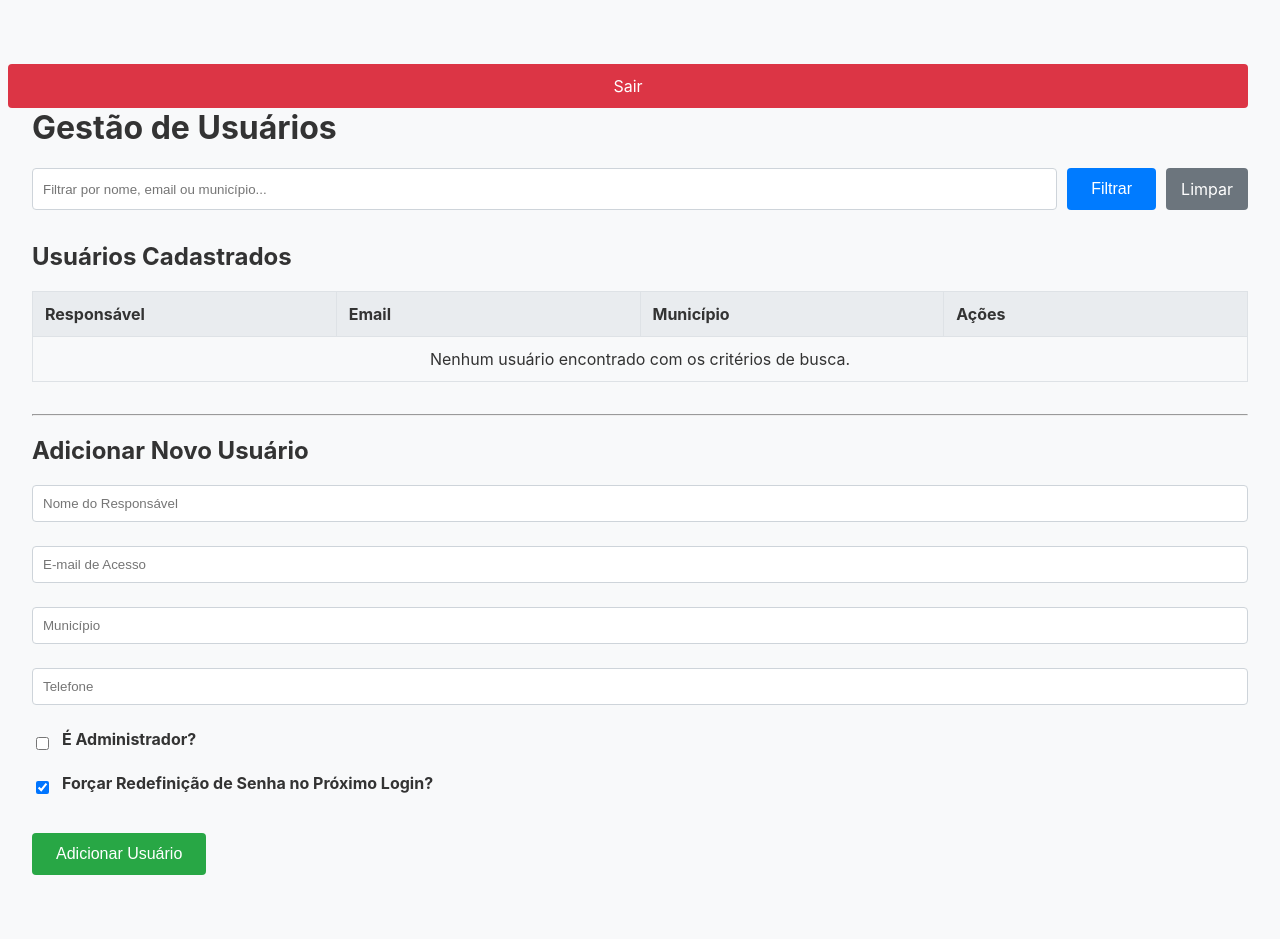
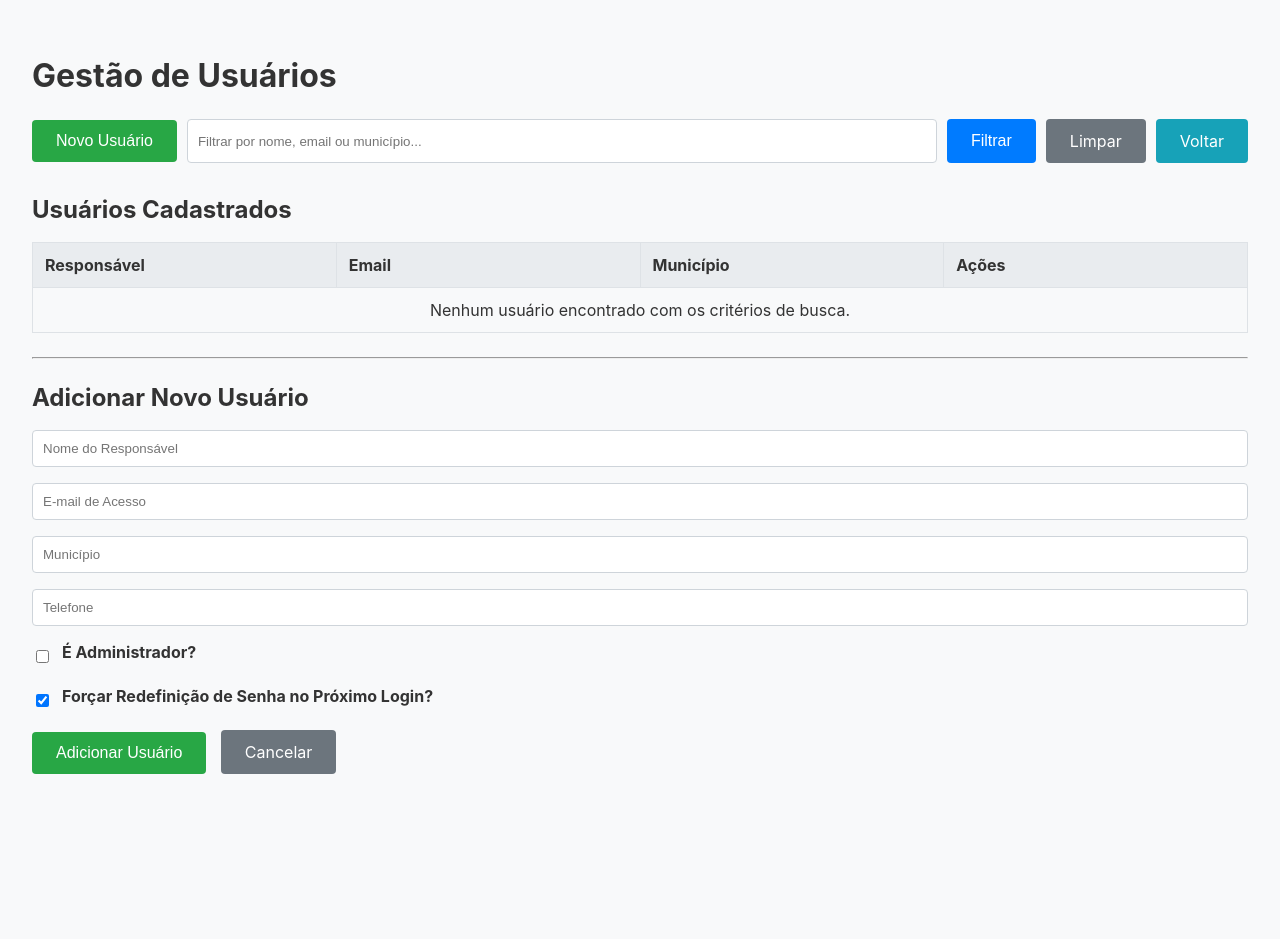
Before and after one commit to jacirjl/chamados, a Flask app: template templates/admin.html in a window 1280 px wide. After the commit the page ends 774 px from the top, so only its background shows below. Run offline with Flask 3, Linux system fonts and the light colour scheme; the template is opened without the code that fills it, so the values that code supplies are empty.

Commit message:
versao 21/08/2025 10:32

```diff
--- a/app.py
+++ b/app.py
@@ -1,4 +1,4 @@
-# app.py
+# app.py (sem alterações)
 
 import os
 import sqlite3
@@ -81,13 +81,9 @@ def index():
         'SELECT * FROM equipamentos WHERE municipio = ? AND situacao NOT IN (?, ?, ?)',
         (g.user['municipio'], 'Perdido', 'Roubado', 'Danificado')
     ).fetchall()
-    recentes_chamados = db.execute(
-        'SELECT * FROM chamados WHERE solicitante_email = ? ORDER BY timestamp DESC LIMIT 5',
-        (g.user['email'],)
-    ).fetchall()
+
     db.close()
-
-    return render_template('chamado.html', equipamentos=equipamentos, chamados=recentes_chamados)
+    return render_template('chamado.html', equipamentos=equipamentos)
 
 
 @app.route('/login', methods=['GET', 'POST'])
--- a/static/style.css
+++ b/static/style.css
@@ -13,9 +13,16 @@ body {
 .container {
     width: 100%;
     max-width: 95%;
-    margin: 2em auto;
-    padding: 2em;
+    margin: 1em auto;
+    padding: 1.5em;
 }
+
+/* Títulos */
+h1, h2, h3 {
+    margin-top: 0.5em;
+    margin-bottom: 0.75em;
+}
+
 
 /* Alertas e Mensagens (Flash) */
 .alert {
@@ -53,29 +60,34 @@ body {
 .sidebar-nav a:hover { background-color: #495057; color: white; }
 .sidebar-nav a.active { background-color: #007bff; color: white; }
 .sidebar-footer { padding: 1.5em; }
-.logout-button {
-    display: block;
-    width: 100%;
+
+/* Botões e Links com aparência de botão */
+.logout-button, .button-link {
+    display: inline-flex;
+    align-items: center;
+    justify-content: center;
     text-align: center;
-    background-color: #dc3545;
     color: white;
-    padding: 0.75em;
+    padding: 0.75em 1.5em;
     border-radius: 4px;
     text-decoration: none;
     transition: background-color 0.2s;
+    border: none;
+    cursor: pointer;
+    font-size: 1em;
 }
+.logout-button { background-color: #dc3545; }
 .logout-button:hover { background-color: #c82333; }
 
 
 /* Conteúdo Principal */
 .main-content {
     flex-grow: 1;
-    padding: 2em;
-    overflow-x: auto; /* Adiciona rolagem horizontal ao conteúdo principal se necessário */
+    padding: 1em;
 }
 
 /* Formulários */
-.form-group { margin-bottom: 1.5em; }
+.form-group { margin-bottom: 1em; }
 label { display: block; margin-bottom: 0.5em; font-weight: bold; }
 input[type="text"],
 input[type="email"],
@@ -101,11 +113,17 @@ button[type="submit"] {
 }
 button[type="submit"]:hover { background-color: #0069d9; }
 
+/* Linha horizontal */
+hr {
+    margin-top: 1.5em;
+    margin-bottom: 1.5em;
+}
+
 /* Tabelas */
 table {
     width: 100%;
     border-collapse: collapse;
-    margin-bottom: 2em;
+    margin-bottom: 1.5em;
     background: white;
     table-layout: fixed;
 }
--- a/templates/admin.html
+++ b/templates/admin.html
@@ -11,8 +11,7 @@
 </head>
 <body>
     <div class="container">
-        <a href="{{ url_for('logout') }}" class="logout-button" style="float: right; text-decoration: none;">Sair</a>
-        <h1>Gestão de Usuários</h1>
+        <h1 id="topo-admin">Gestão de Usuários</h1>
 
         {% with messages = get_flashed_messages(with_categories=true) %}
             {% if messages %}
@@ -22,11 +21,15 @@
             {% endif %}
         {% endwith %}
 
-        <form method="get" action="{{ url_for('admin_index') }}" style="margin-bottom: 2em; display: flex; gap: 10px;">
-            <input type="text" name="search" placeholder="Filtrar por nome, email ou município..." value="{{ search_query or '' }}" style="flex-grow: 1;">
-            <button type="submit">Filtrar</button>
-            <a href="{{ url_for('admin_index') }}" style="text-decoration: none; padding: 0 15px; background-color: #6c757d; color: white; border-radius: 4px; display: flex; align-items: center;">Limpar</a>
-        </form>
+        <div style="margin-bottom: 2em; display: flex; flex-wrap: wrap; gap: 10px; align-items: center;">
+            <button type="button" id="btnNovoUsuario" class="button-link" style="background-color: #28a745;">Novo Usuário</button>
+            <form method="get" action="{{ url_for('admin_index') }}" style="display: flex; flex-grow: 1; gap: 10px;">
+                <input type="text" name="search" placeholder="Filtrar por nome, email ou município..." value="{{ search_query or '' }}" style="flex-grow: 1;">
+                <button type="submit">Filtrar</button>
+                <a href="{{ url_for('admin_index') }}" class="button-link" style="background-color: #6c757d;">Limpar</a>
+            </form>
+            <a href="{{ url_for('index') }}" class="button-link" style="background-color: #17a2b8;">Voltar</a>
+        </div>
 
         <h2>Usuários Cadastrados</h2>
         <table>
@@ -45,7 +48,7 @@
                     <td>{{ user.email }}</td>
                     <td>{{ user.municipio }}</td>
                     <td>
-                        <a href="{{ url_for('edit_user', user_id=user.id) }}" style="text-decoration: none; padding: 5px 10px; background-color: #ffc107; color: black; border-radius: 4px; margin-right: 5px;">Editar</a>
+                        <a href="{{ url_for('edit_user', user_id=user.id) }}" class="button-link" style="background-color: #ffc107; color: black; margin-right: 5px;">Editar</a>
                         <form action="{{ url_for('reset_password', user_id=user.id) }}" method="post" onsubmit="return confirm('Redefinir a senha deste usuário?');" style="display: inline;">
                             <button type="submit">Redefinir Senha</button>
                         </form>
@@ -63,7 +66,7 @@
         </table>
 
         <hr>
-        <h2>Adicionar Novo Usuário</h2>
+        <h2 id="formAdicionarUsuario">Adicionar Novo Usuário</h2>
         <form action="{{ url_for('add_user') }}" method="post">
              <div class="form-group">
                 <input type="text" name="responsavel" placeholder="Nome do Responsável" required>
@@ -85,8 +88,22 @@
                 <input type="checkbox" id="must_reset_password" name="must_reset_password" checked>
                 <label for="must_reset_password">Forçar Redefinição de Senha no Próximo Login?</label>
             </div>
-            <button type="submit" style="background-color: #28a745; margin-top: 1em;">Adicionar Usuário</button>
+            <div style="margin-top: 1em;">
+                <button type="submit" style="background-color: #28a745;">Adicionar Usuário</button>
+                <a href="#topo-admin" class="button-link" style="background-color: #6c757d; margin-left: 10px;">Cancelar</a>
+            </div>
         </form>
     </div>
+
+    <script>
+        document.getElementById('btnNovoUsuario').addEventListener('click', function() {
+            const formSection = document.getElementById('formAdicionarUsuario');
+            formSection.scrollIntoView({ behavior: 'smooth', block: 'center' });
+            setTimeout(() => {
+                document.querySelector('form[action="{{ url_for('add_user') }}"] input[name="responsavel"]').focus();
+            }, 500);
+        });
+    </script>
+
 </body>
 </html>
```
Also changed, not shown: other parts of static/style.css (+37 -23 lines), templates/chamado.html (+18 -29 lines), 1 other file.
